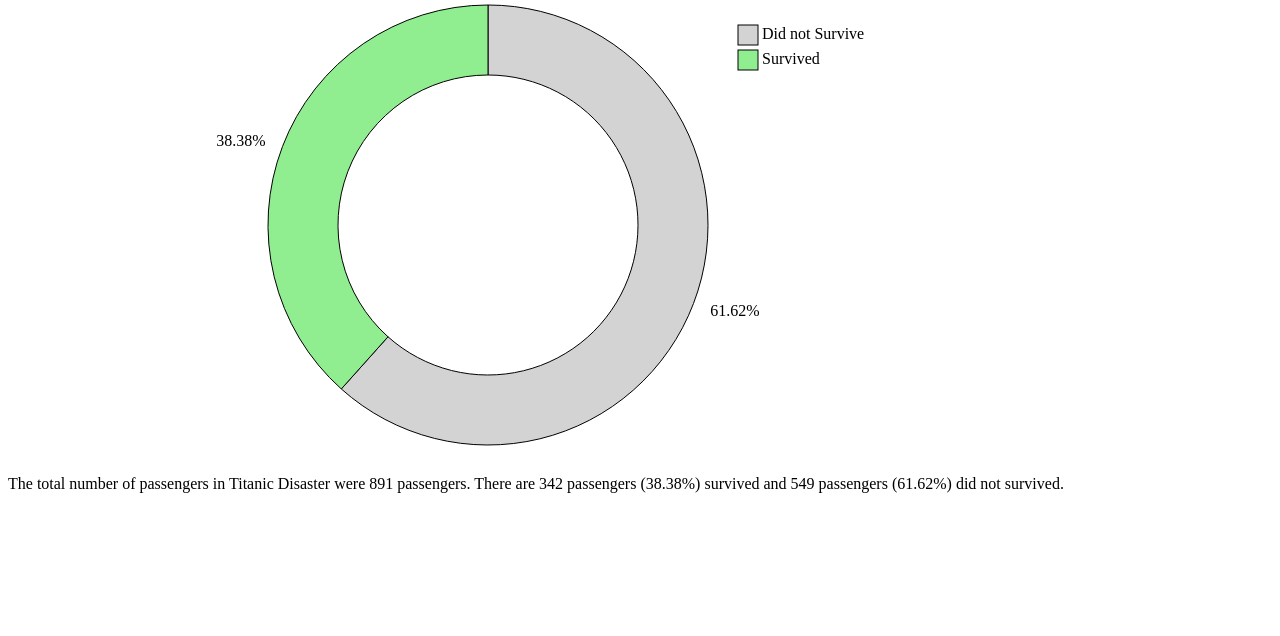
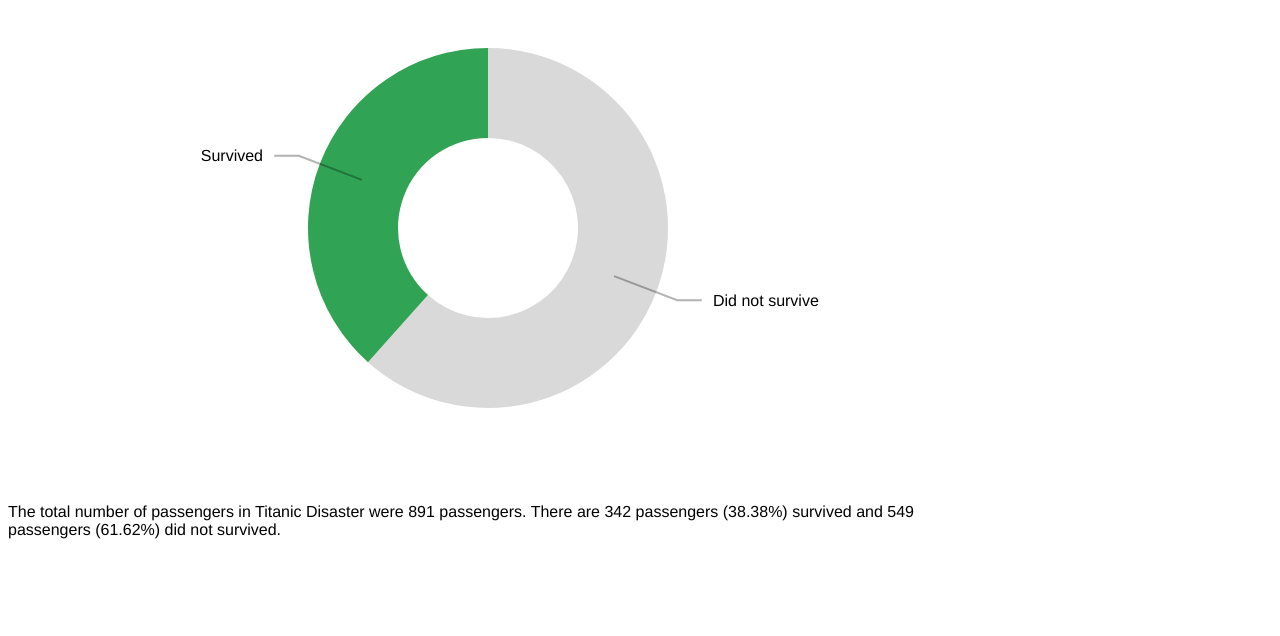
Before and after one commit to wingchanatibsa/wingchanatibsa.github.io, a plain HTML site: page cs498dv/index.html in a window 1280 px wide. Shown: the part 164-800 px from the top of the page. Drawn offline with nearby package versions, Linux system fonts and the light colour scheme.

Commit message:
Updated charts.

```diff
--- a/cs498dv/index.html
+++ b/cs498dv/index.html
@@ -1,204 +1,305 @@
 <html>
-<script src='https://d3js.org/d3.v5.min.js'></script>
+    <title>Titanic Survival Rates by Class Levels</title>
+<script src="https://d3js.org/d3.v5.min.js"></script>
 <style>
+    body {
+        font-family: "Helvetica Neue", Helvetica, Arial, sans-serif;
+        width: 960px;
+        height: 500px;
+        position: relative;
+    }
+
     #chart-title {
-        text-align: center;
-        font-size: 2em;
+        text-align: left;
+        font-size: 1.5em;
         margin-top: 15px;
     }
 
-    rect {
-        fill: lightblue;
-        stroke: black;
+    svg {
+        width: 100%;
+        height: 100%;
     }
 
-    path {
+    path.slice {
+        stroke-width: 2px;
+    }
+
+    polyline {
+        opacity: .3;
         stroke: black;
+        stroke-width: 2px;
+        fill: none;
     }
 </style>
 
-<body onload='init()'>
+<body onload="buttonClick()">
     <h1>Who survived in the Titanic Disaster? Did Passengers' class matter?</h1>
-    <div>
     <div class="navigation">
-            <button onclick="showTotalSurvivalRateChart()">
-                Show Total Survival Rates
-            </button>
-            <button onclick="showSurvivalRateByClassLevel(1)">
-                Show Total Survival Rates in Class Level 1
-            </button>
-            <button onclick="showSurvivalRateByClassLevel(2)">
-                Show Total Survival Rates in Class Level 2
-            </button>
-            <button onclick="showSurvivalRateByClassLevel(3)">
-                Show Total Survival Rates in Class Level 3
-            </button>
+        <button onclick="buttonClick();">Total passengers</button>
+        <button onclick="buttonClick(1)">Class Level 1 passengers</button>
+        <button onclick="buttonClick(2)">Class Level 2 passengers</button>
+        <button onclick="buttonClick(3)">Class Level 3 passengers</button>
+        <button onclick="conclusionButtonClick()">Conclusion</button>
     </div>
     <div class="diagram">
         <div id="chart-title">Survival Rates</div>
-            <svg class="chart" width=960 height=500>
-            </svg>
+        <svg class="chart" width=960 height=500></svg>
     </div>
     <div id="message">
         message
     </div>
-    </div>
     <script>
 
-        const _survivorColor = 'lightgreen';
-        const _nonSurvivorColor = 'lightgray';
-        const _legendLabels = ['Did not Survive', 'Survived'];
-        var _data;
+        var svg = d3.select("svg")
+		.append("g");
 
-        async function init() {
-            _data = await d3.csv('https://wingchanatibsa.github.io/cs498dv/titanic_dataset.csv');
-            console.log(_data);
+        svg.append("g")
+            .attr("class", "slices");
+        svg.append("g")
+            .attr("class", "labels");
+        svg.append("g")
+            .attr("class", "lines");
 
-            showTotalSurvivalRateChart();
+        var width = 960,
+            height = 450,
+            radius = Math.min(width, height) / 2;
 
+        var pie = d3.pie()
+            .sort(null)
+            .value(function (d) {
+                return d.value;
+            });
+
+        var arc = d3.arc()
+            .outerRadius(radius * 0.8)
+            .innerRadius(radius * 0.4);
+
+        var outerArc = d3.arc()
+            .innerRadius(radius * 0.9)
+            .outerRadius(radius * 0.9);
+
+        svg.attr("transform", "translate(" + width / 2 + "," + height / 2 + ")");
+
+        var key = function (d) { return d.data.label; };
+
+        var color = d3.scaleOrdinal()
+            .domain(["Did not survived", "Survived"])
+            .range(["#D9D9D9", "#31A354"]);
+
+        var classLevelcolor = d3.scaleOrdinal()
+            .domain(["Class 1", "Class 2", "Class 3"])
+            .range(["#FA8C02", "#31A354", "#6B486B"]);
+
+        function buttonClick(classLevel) {
+            for(i=0; i<=1; i++) {
+                processData(classLevel);
             }
+        }
+
+        function conclusionButtonClick(classLevel) {
+            for(i=0; i<=1; i++) {
+                showConclusion();
+            }
+        }
+
         function formatPercentage(value) {
             return parseFloat(value * 100).toFixed(2) + "%";
         }
 
-        function showTotalSurvivalRateChart() {
-            clearChart();
+        async function loadData() {
+            return await d3.csv('https://wingchanatibsa.github.io/cs498dv/titanic_dataset.csv');
+        }
 
-            document.getElementById('chart-title').innerHTML = 'Total Survival Rates';
+        function filterDataBySurvivedAndClassLevel(dataset, isSurvived, classLevel) {
+            var survived = isSurvived ? "1" : "0";
+            return dataset.filter(function (d) { return d.Survived == survived && (classLevel == undefined || d.Pclass == classLevel) });
+        }
 
-            var data = _data;
-            var passengersCount = data.length;
-            var survivorsData = data.filter(function (d) { return d.Survived == "1" });
-            var nonSurvivorsData = data.filter(function (d) { return d.Survived == "0" });
+        async function processData(classLevel) {
+            console.log(classLevel);
+
+            var dataset = await loadData();
+
+            var passengersCount = dataset.length;
+            var survivorsData = filterDataBySurvivedAndClassLevel(dataset, true, classLevel);
+
+            var nonSurvivorsData = filterDataBySurvivedAndClassLevel(dataset, false, classLevel);
 
             var survivorsCount = survivorsData.length;
             var nonSurvivorsCount = nonSurvivorsData.length;
+            var passengersInThisClassLevel = survivorsCount + nonSurvivorsCount;
+
             var survivorRate = survivorsCount / passengersCount;
             var nonSurvivorRate = nonSurvivorsCount / passengersCount;
 
-            drawSurvivalPieChart(nonSurvivorRate, survivorRate);
+            if (classLevel != undefined) {
+                survivorRate = survivorsCount / passengersInThisClassLevel;
+                nonSurvivorRate = nonSurvivorsCount / passengersInThisClassLevel;
+            }
 
+            console.log(survivorsCount);
+
+            console.log(nonSurvivorsCount);
+
+            var data = [
+                { label: 'Did not survive', value: nonSurvivorRate },
+                { label: 'Survived', value: survivorRate }
+            ];
+
+            if (classLevel == undefined) {
+                document.getElementById('chart-title').innerHTML = 'Total Survival Rates';
+            } else {
+                document.getElementById('chart-title').innerHTML = 'Survival Rates in Class Level ' + classLevel;
+            }
+
+            if (classLevel == undefined) {
                 document.getElementById('message').innerHTML = 'The total number of passengers in Titanic Disaster were ' + passengersCount + ' passengers.'
                     + ' There are ' + survivorsCount + ' passengers (' + formatPercentage(survivorRate) + ') survived and '
                     + nonSurvivorsCount + ' passengers (' + formatPercentage(nonSurvivorRate) + ') did not survived.';
-        }
 
-        function showSurvivalRateByClassLevel(classLevel) {
-            clearChart();
-
-            document.getElementById('chart-title').innerHTML = 'Survival Rates in Class Level ' + classLevel;
-
-            var data = _data;
-            var passengersCount = data.length;
-            var survivorsData = data.filter(function (d) { return d.Survived == "1" && d.Pclass == classLevel });
-            var nonSurvivorsData = data.filter(function (d) { return d.Survived == "0" && d.Pclass == classLevel });
-
-            var survivorsCount = survivorsData.length;
-            var nonSurvivorsCount = nonSurvivorsData.length;
-            var survivorRate = survivorsCount / passengersCount;
-            var nonSurvivorRate = nonSurvivorsCount / passengersCount;
-            var passengersInThisClassLevel = survivorsCount + nonSurvivorsCount;
-
-            drawSurvivalPieChart(nonSurvivorRate, survivorRate);
-
+            } else {
                 document.getElementById('message').innerHTML = 'The total number of passengers in Class level ' + classLevel + ' were ' + passengersInThisClassLevel + ' out of ' + passengersCount + ' passengers.'
-                + 'Witin these ' + passengersInThisClassLevel + ' passengers, there are ' + survivorsCount + ' passengers (' + formatPercentage(survivorRate) + ') survived and '
+                    + ' Within these ' + passengersInThisClassLevel + ' passengers, there are ' + survivorsCount + ' passengers (' + formatPercentage(survivorRate) + ') survived and '
                     + nonSurvivorsCount + ' passengers (' + formatPercentage(nonSurvivorRate) + ') did not survived.';
             }
 
-        function clearChart() {
-            document.getElementById('chart-title').innerHTML = '';
-            document.getElementById('message').innerHTML = '';
-            d3.selectAll("svg > *").remove();
+            console.dir(data);
+
+            drawPieChart(data, key, color);
+        };
+
+        async function showConclusion() {
+
+            var dataset = await loadData();
+
+            var passengersCount = dataset.length;
+            var nonSurvivorsClass1Data = filterDataBySurvivedAndClassLevel(dataset, false, 1);
+            var nonSurvivorsClass2Data = filterDataBySurvivedAndClassLevel(dataset, false, 2);
+            var nonSurvivorsClass3Data = filterDataBySurvivedAndClassLevel(dataset, false, 3);
+
+            var nonSurvivorsClass1Count = nonSurvivorsClass1Data.length;
+            var nonSurvivorsClass2Count = nonSurvivorsClass2Data.length;
+            var nonSurvivorsClass3Count = nonSurvivorsClass3Data.length;
+
+            var nonSurvivorsTotalCount = nonSurvivorsClass1Count + nonSurvivorsClass2Count + nonSurvivorsClass3Count;
+
+
+            var nonSurvivorClass1Rate = nonSurvivorsClass1Count / nonSurvivorsTotalCount;
+            var nonSurvivorClass2Rate = nonSurvivorsClass2Count / nonSurvivorsTotalCount;
+            var nonSurvivorClass3Rate = nonSurvivorsClass3Count / nonSurvivorsTotalCount;
+
+            var data = [
+                { label: 'Class 1', value: nonSurvivorClass1Rate },
+                { label: 'Class 2', value: nonSurvivorClass2Rate },
+                { label: 'Class 3', value: nonSurvivorClass3Rate }
+            ];
+
+            document.getElementById('chart-title').innerHTML = 'Non-survivors by class levels';
+
+            document.getElementById('message').innerHTML = 'Out of ' + nonSurvivorsTotalCount + ' non-survivors,'
+            + ' there are ' + nonSurvivorsClass1Count + ' passengers (' + formatPercentage(nonSurvivorClass1Rate) + ') in class 1, '
+            + ' there are ' + nonSurvivorsClass2Count + ' passengers (' + formatPercentage(nonSurvivorClass2Rate) + ') in class 2, '
+            + ' there are ' + nonSurvivorsClass3Count + ' passengers (' + formatPercentage(nonSurvivorClass3Rate) + ') in class 3. ' ;
+
+
+            console.dir(data);
+
+            drawPieChart(data, key, classLevelcolor);
+        };
+
+        function drawPieChart(data, key, myColor) {
+
+            console.log(data);
+
+            /* ------- PIE SLICES -------*/
+            var slice = svg.select(".slices").selectAll("path.slice")
+                .data(pie(data), key);
+
+            slice.enter()
+                .insert("path")
+                .style("fill", function (d) { return myColor(d.data.label); })
+                .attr("class", "slice");
+
+            slice
+                .transition().duration(1000)
+                .attrTween("d", function (d) {
+                    this._current = this._current || d;
+                    var interpolate = d3.interpolate(this._current, d);
+                    this._current = interpolate(0);
+                    return function (t) {
+                        return arc(interpolate(t));
+                    };
+                })
+
+            slice.exit()
+                .remove();
+
+            /* ------- TEXT LABELS -------*/
+
+            var text = svg.select(".labels").selectAll("text")
+                .data(pie(data), key);
+
+            text.enter()
+                .append("text")
+                .attr("dy", ".35em")
+                .text(function (d) {
+                    console.log(d.data);
+                    return d.data.label;
+                });
+
+            function midAngle(d) {
+                return d.startAngle + (d.endAngle - d.startAngle) / 2;
             }
 
-        function drawSurvivalPieChart(nonSurvivorValue, survivorValue) {
-            var data = [nonSurvivorValue, survivorValue];
-            var color = [_nonSurvivorColor, _survivorColor];
-            var legendcolor = d3.scaleOrdinal()
-                .domain(_legendLabels)
-                .range(color);
-
-            var pie = d3.pie();
-            var width = 960;
-            var height = 500;
-            var radius = Math.min(width, height) / 2;
-            var arc = d3.arc().innerRadius(radius - 30).outerRadius(radius - 100);
-
-            var svg = d3.select('svg')
-                .attr("width", width)
-                .attr("height", height)
-                .append("g")
-                .attr("transform", "translate(" + width / 2 + "," + height / 2 + ")");
-
-            svg.append("g")
-                .attr("class", "labels");
-            svg.append("g")
-                .attr("class", "legend");
-
-            //pie chart body
-            svg.selectAll('path')
-                .data(pie(data))
-                .enter()
-                .append('path')
-                .attr('d', arc)
-                .attr('fill', function (d, i) { return color[i] });
-
-            //percentage labels
-            var key = function (d) { return d.value; };
-            var text = svg.select(".labels").selectAll("text")
-                .data(pie(data), key);
-            text.enter()
-                .append("text")
-                .attr("transform", function (d) {
-                    return "translate(" + ((radius - 12) * Math.sin(((d.endAngle - d.startAngle) / 2) + d.startAngle)) + "," + (-1 * (radius - 12) * Math.cos(((d.endAngle - d.startAngle) / 2) + d.startAngle)) + ")";
+            text.transition().duration(1000)
+                .attrTween("transform", function (d) {
+                    this._current = this._current || d;
+                    var interpolate = d3.interpolate(this._current, d);
+                    this._current = interpolate(0);
+                    return function (t) {
+                        var d2 = interpolate(t);
+                        var pos = outerArc.centroid(d2);
+                        pos[0] = radius * (midAngle(d2) < Math.PI ? 1 : -1);
+                        return "translate(" + pos + ")";
+                    };
                 })
-                .attr("dy", ".35em")
-                .style("text-anchor", function (d) {
-                    var rads = ((d.endAngle - d.startAngle) / 2) + d.startAngle;
-                    if ((rads > 7 * Math.PI / 4 && rads < Math.PI / 4) || (rads > 3 * Math.PI / 4 && rads < 5 * Math.PI / 4)) {
-                        return "middle";
-                    } else if (rads >= Math.PI / 4 && rads <= 3 * Math.PI / 4) {
-                        return "start";
-                    } else if (rads >= 5 * Math.PI / 4 && rads <= 7 * Math.PI / 4) {
-                        return "end";
-                    } else {
-                        return "middle";
-                    }
-                })
-                .text(function (d, i) {
-                    return formatPercentage(d.value);
+                .styleTween("text-anchor", function (d) {
+                    this._current = this._current || d;
+                    var interpolate = d3.interpolate(this._current, d);
+                    this._current = interpolate(0);
+                    return function (t) {
+                        var d2 = interpolate(t);
+                        return midAngle(d2) < Math.PI ? "start" : "end";
+                    };
                 });
 
-            var size = 20
-            //legend squares
-            svg.select('.legend')
-                .attr("transform", "translate(250, -300)")
-                .selectAll("mydots")
-                .data(_legendLabels)
-                .enter()
-                .append("rect")
-                .attr("x", 0)
-                .attr("y", function (d, i) { return 100 + i * (size + 5) })
-                .attr("width", size)
-                .attr("height", size)
-                .style("fill", function (d) { return legendcolor(d) })
+            text.exit()
+                .remove();
 
-            //legend labels
-            svg.select('.legend')
-                .attr("transform", "translate(250, -300)")
-                .selectAll("mylabels")
-                .data(_legendLabels)
-                .enter()
-                .append("text")
-                .attr("x", size * 1.2)
-                .attr("y", function (d, i) { return 100 + i * (size + 5) + (size / 2) })
-                .style("fill", function (d) { return 'black' })
-                .text(function (d) { return d })
-                .attr("text-anchor", "left")
-                .style("alignment-baseline", "middle")
+            /* ------- SLICE TO TEXT POLYLINES -------*/
+
+            var polyline = svg.select(".lines").selectAll("polyline")
+                .data(pie(data), key);
+
+            polyline.enter()
+                .append("polyline");
+
+            polyline.transition().duration(1000)
+                .attrTween("points", function (d) {
+                    this._current = this._current || d;
+                    var interpolate = d3.interpolate(this._current, d);
+                    this._current = interpolate(0);
+                    return function (t) {
+                        var d2 = interpolate(t);
+                        var pos = outerArc.centroid(d2);
+                        pos[0] = radius * 0.95 * (midAngle(d2) < Math.PI ? 1 : -1);
+                        return [arc.centroid(d2), outerArc.centroid(d2), pos];
+                    };
+                });
+
+            polyline.exit()
+                .remove();
         }
+
     </script>
 </body>
-
-</html>
```
Lines whose indentation alone changed are shown as unchanged.
